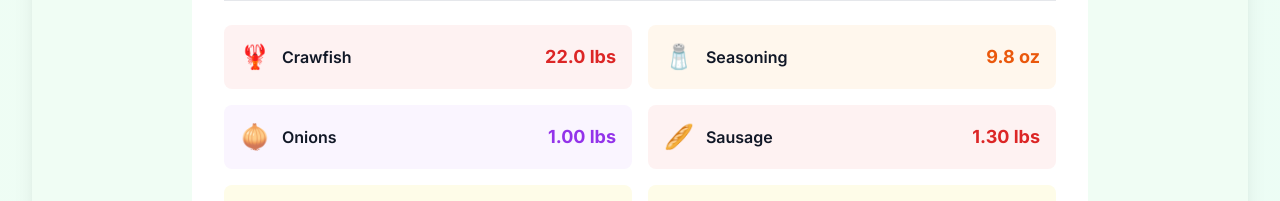
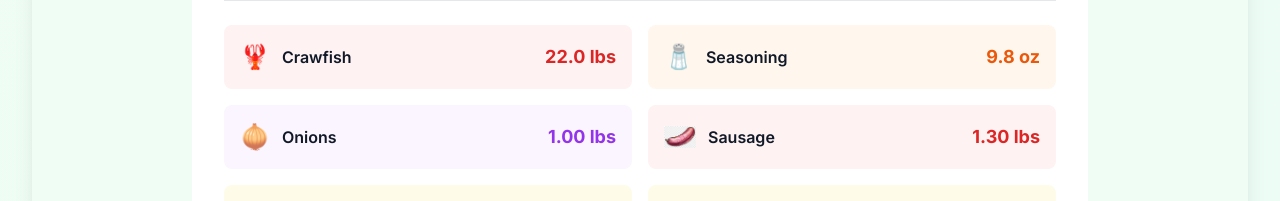
Before and after one commit to redsurfer1/crawfishboil, a React (Vite) app: page / in a window 1280 px wide. Shown: the part 3260-3461 px from the top of the page. Built offline with nearby package versions, Linux system fonts and the light colour scheme; no server answers.

Commit message:
Replace sausage emoji with image

```diff
--- a/src/components/Calculator.jsx
+++ b/src/components/Calculator.jsx
@@ -210,7 +210,7 @@ ${calcMode === 'people' ? `For ${people} people` : `For ${crawfishPounds} lbs of
 
               <div className="flex items-center justify-between p-4 bg-red-50 rounded-lg">
                 <div className="flex items-center">
-                  <span className="text-2xl mr-3">🥖</span>
+                  <img src="/sausage_link_1_4.5.26.jpeg" alt="Sausage" className="w-8 h-8 mr-3 object-contain" />
                   <span className="font-semibold text-gray-900">Sausage</span>
                 </div>
                 <span className="text-lg font-bold text-red-600">
```
Also changed, not shown: public/sausage_link_1_4.5.26.jpeg (added).
